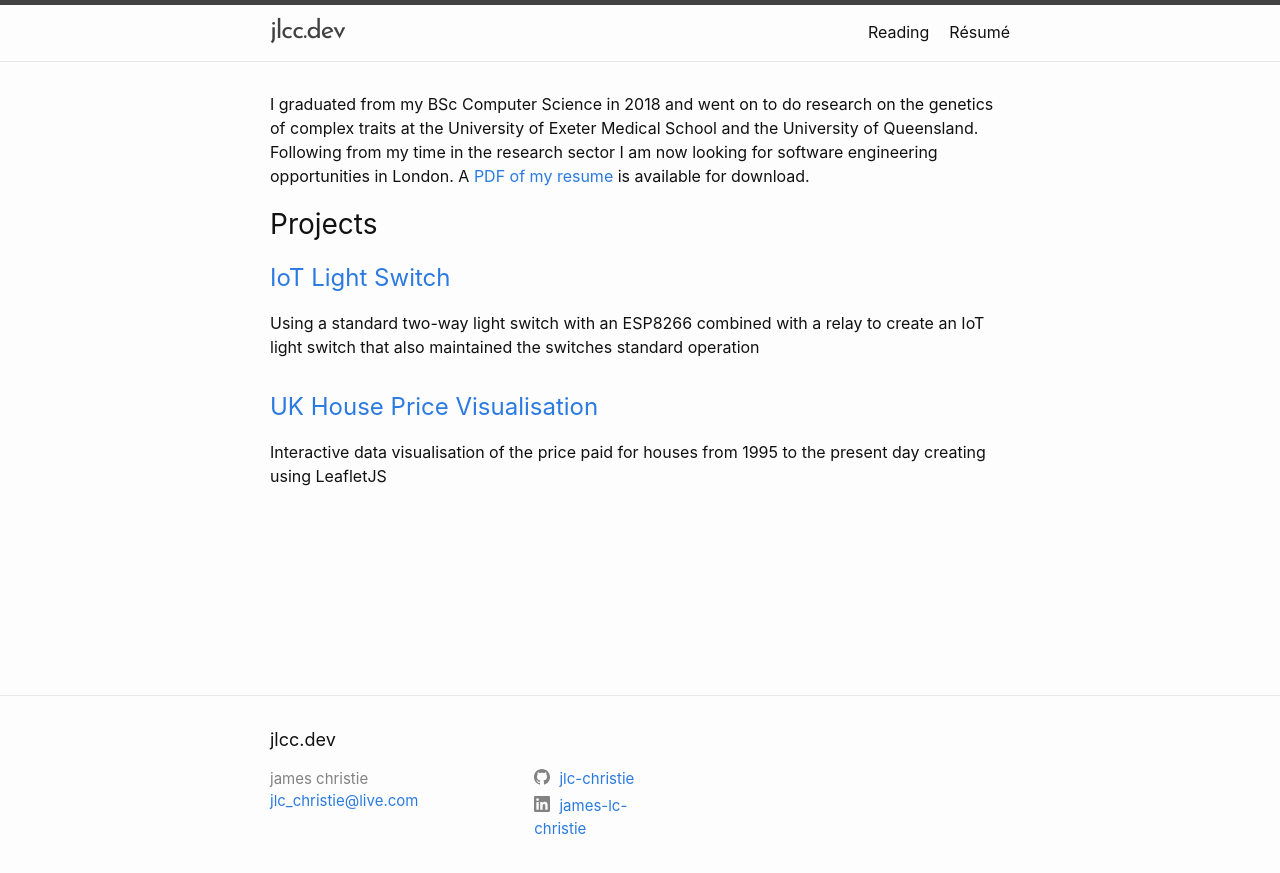
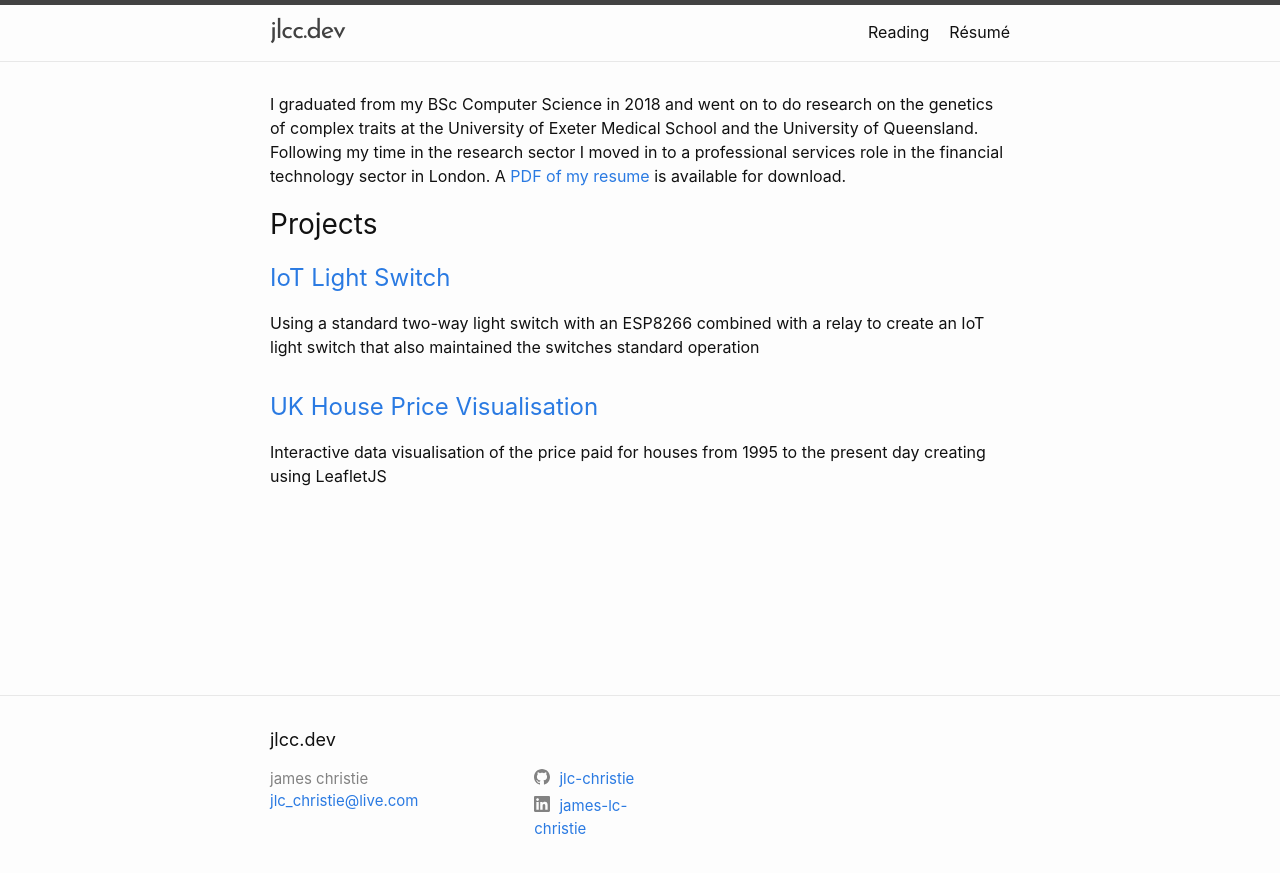
Before and after one commit to jlc-christie/jlc-christie.github.io, a Jekyll site: the page built from index.md, in a window 1280 px wide. Shown: the top 873 px of the page. Built offline with Jekyll 4.4.1, drawn with Linux system fonts in a browser that asks for light colours.

Commit message:
Update index.md
Updated tagline.

```diff
--- a/index.md
+++ b/index.md
@@ -4,4 +4,4 @@
 
 layout: home
 ---
-I graduated from my BSc Computer Science in 2018 and went on to do research on the genetics of complex traits at the University of Exeter Medical School and the University of Queensland. Following from my time in the research sector I am now looking for software engineering opportunities in London. A [PDF of my resume](/resume) is available for download.
+I graduated from my BSc Computer Science in 2018 and went on to do research on the genetics of complex traits at the University of Exeter Medical School and the University of Queensland. Following my time in the research sector I moved in to a professional services role in the financial technology sector in London. A [PDF of my resume](/resume) is available for download.
```
